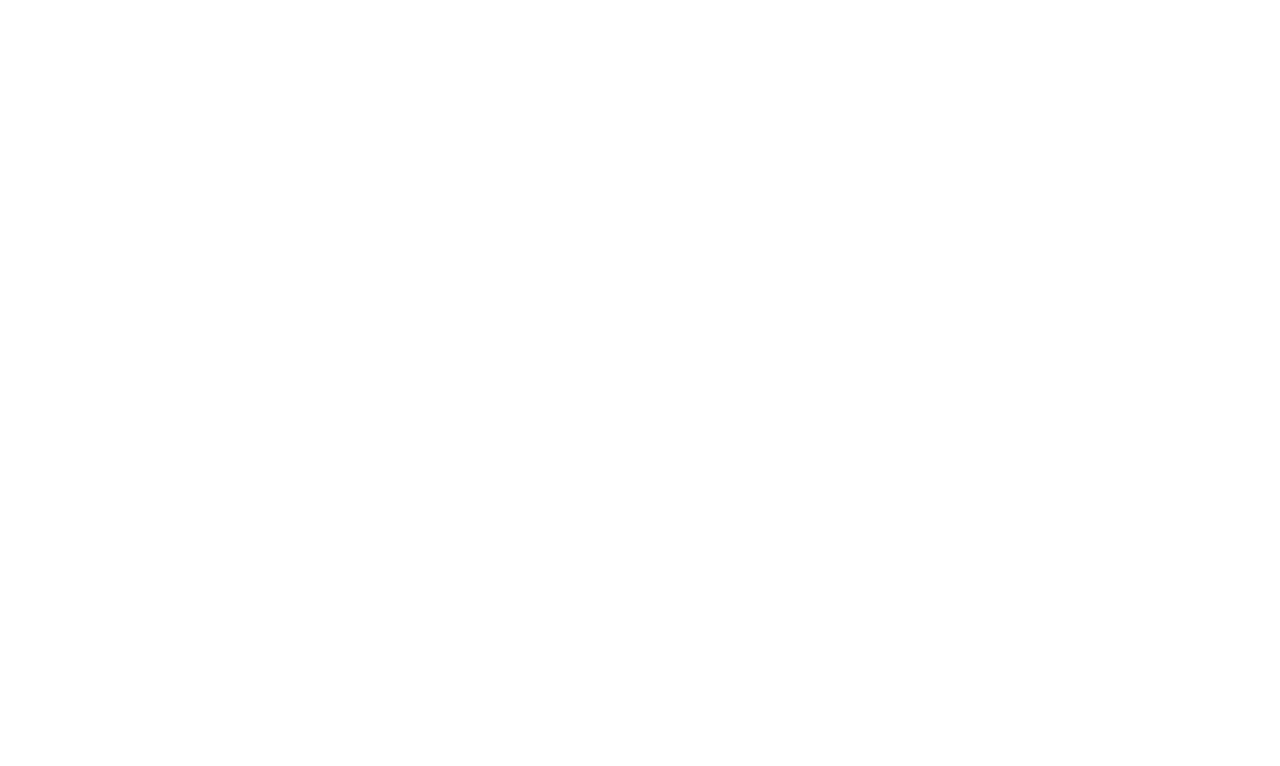
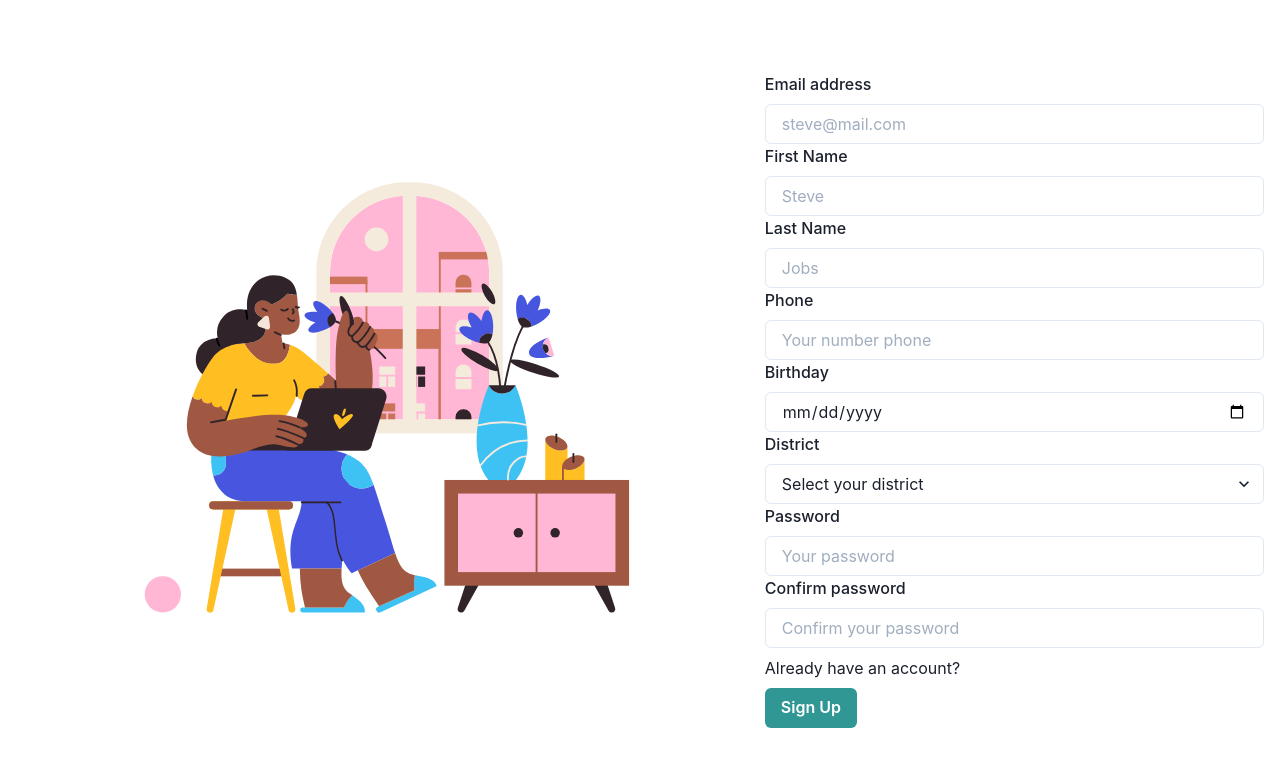
Before and after one commit to erick-sk/front-peruapps, a React (Create React App) app: page /register in a window 1280 px wide. Shown: the top 766 px of the page. Built offline with nearby package versions, Linux system fonts and the light colour scheme.

Commit message:
Add register page
Now the route /register display the register component view
- Register.jsx is used to display the view on the route /register

```diff
--- a/src/App.js
+++ b/src/App.js
@@ -2,12 +2,14 @@
 import { BrowserRouter as Router, Switch, Route } from 'react-router-dom';
 
 import Login from './components/auth/Login';
+import Register from './components/auth/Register';
 
 function App() {
 	return (
 		<Router>
 			<Switch>
 				<Route exact path="/" component={Login} />
+				<Route exact path="/register" component={Register} />
 			</Switch>
 		</Router>
 	);
--- /dev/null
+++ b/src/components/auth/Register.jsx
@@ -0,0 +1,105 @@
+import React from 'react';
+import {
+	Box,
+	Container,
+	Flex,
+	Spacer,
+	FormControl,
+	Input,
+	FormLabel,
+	Button,
+	Center,
+	Select,
+	Link,
+	Text,
+} from '@chakra-ui/react';
+import MainImage from '../../images/main-img.svg';
+
+const Register = () => {
+	return (
+		<Box>
+			<Container maxW="container.xl">
+				<Flex>
+					<Center w="60%" h="50rem">
+						<img src={MainImage} alt="" />
+					</Center>
+					<Spacer />
+					<Center w="40%">
+						<FormControl>
+							<FormLabel htmlFor="email">Email address</FormLabel>
+							<Input
+								type="email"
+								id="email"
+								name="email"
+								placeholder="steve@mail.com"
+							/>
+
+							<FormLabel htmlFor="name">First Name</FormLabel>
+							<Input type="text" id="name" name="name" placeholder="Steve" />
+
+							<FormLabel>Last Name</FormLabel>
+							<Input
+								type="text"
+								id="lastName"
+								name="lastName"
+								placeholder="Jobs"
+							/>
+
+							<FormLabel htmlFor="tel">Phone</FormLabel>
+							<Input
+								type="tel"
+								maxLength="9"
+								id="tel"
+								name="tel"
+								pattern="[0-9]*"
+								placeholder="Your number phone"
+							/>
+							<FormLabel htmlFor="birthday">Birthday</FormLabel>
+							<Input
+								type="date"
+								id="birthday"
+								name="birthday"
+								max="2002-12-31"
+							/>
+
+							<FormLabel htmlFor="district">District</FormLabel>
+							<Select
+								id="district"
+								name="district"
+								placeholder="Select your district"
+							>
+								<option>Miraflores</option>
+								<option>San Isidro</option>
+								<option>La Molina</option>
+							</Select>
+
+							<FormLabel htmlFor="password">Password</FormLabel>
+							<Input
+								type="password"
+								id="password"
+								name="password"
+								placeholder="Your password"
+							/>
+
+							<FormLabel htmlFor="confirmPassword">Confirm password</FormLabel>
+							<Input
+								type="password"
+								id="password"
+								name="confirmPassword"
+								placeholder="Confirm your password"
+							/>
+							<Text fontSize="mm" mt="2">
+								<Link href="/">Already have an account?</Link>
+							</Text>
+							<Button mt={2} colorScheme="teal" type="submit">
+								Sign Up
+							</Button>
+						</FormControl>
+					</Center>
+				</Flex>
+			</Container>
+		</Box>
+	);
+};
+
+export default Register;
```
